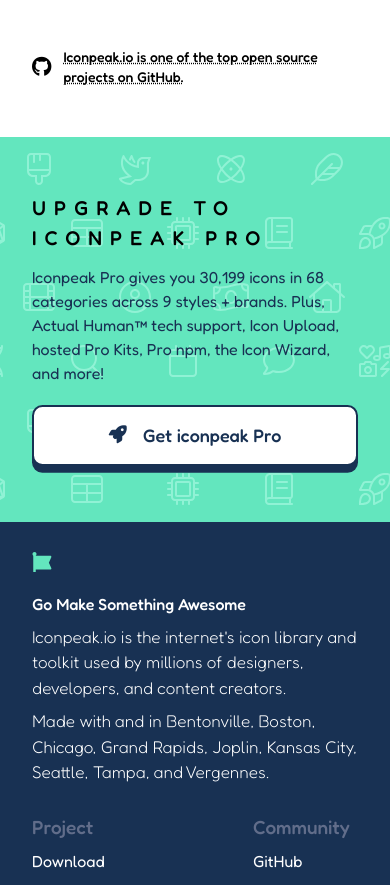
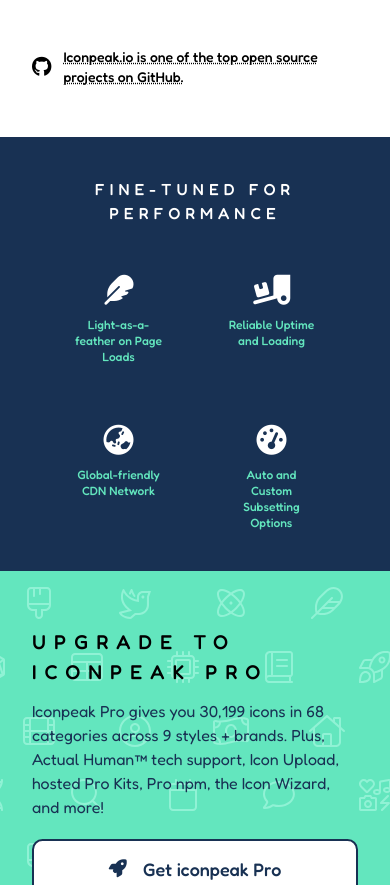
Before and after one commit to the-coder-o/iconpeak.io, a Next.js app: page / in a window 390 px wide. Shown: the part 7560-8445 px from the top of the page. Built offline with nearby package versions, Linux system fonts and the light colour scheme.

Commit message:
finished categories sections responsive

```diff
--- a/app/(home)/page.tsx
+++ b/app/(home)/page.tsx
@@ -319,31 +319,31 @@
           </div>
         </div>
       </div>
-      {/*<div className={'bg-[#183153] p-10'}>*/}
-      {/*  <div className={'container'}>*/}
-      {/*    <div>*/}
-      {/*      <p className={'text-center font-medium tracking-[5px] text-[#fff]'}>FINE-TUNED FOR PERFORMANCE</p>*/}
-      {/*      <div className={'mt-[50px] grid grid-cols-4 gap-[60px]'}>*/}
-      {/*        <div className={'flex flex-col items-center gap-3'}>*/}
-      {/*          <i className="fa-solid fa-feather text-5xl text-[#fff]"></i>*/}
-      {/*          <p className={'text-center font-medium text-[#63E6BE]'}>Light-as-a-feather on Page Loads</p>*/}
-      {/*        </div>*/}
-      {/*        <div className={'flex flex-col items-center gap-3'}>*/}
-      {/*          <i className="fa-solid fa-truck-ramp-box text-5xl text-[#fff]"></i>*/}
-      {/*          <p className={'text-center font-medium text-[#63E6BE]'}>Reliable Uptime and Loading</p>*/}
-      {/*        </div>*/}
-      {/*        <div className={'flex flex-col items-center gap-3'}>*/}
-      {/*          <i className="fa-solid fa-earth-asia text-5xl text-[#fff]"></i>*/}
-      {/*          <p className={'text-center font-medium text-[#63E6BE]'}>Global-friendly CDN Network</p>*/}
-      {/*        </div>*/}
-      {/*        <div className={'flex flex-col items-center gap-3'}>*/}
-      {/*          <i className="fa-solid fa-gauge-high text-5xl text-[#fff]"></i>*/}
-      {/*          <p className={'text-center font-medium text-[#63E6BE]'}>Auto and Custom Subsetting Options</p>*/}
-      {/*        </div>*/}
-      {/*      </div>*/}
-      {/*    </div>*/}
-      {/*  </div>*/}
-      {/*</div>*/}
+      <div className={'bg-[#183153] p-10'}>
+        <div className={'container'}>
+          <div>
+            <p className={'text-center font-medium tracking-[5px] text-[#fff]'}>FINE-TUNED FOR PERFORMANCE</p>
+            <div className={'mt-[50px] grid grid-cols-4 gap-[60px] max-lg:grid-cols-2'}>
+              <div className={'flex flex-col items-center gap-3'}>
+                <i className="fa-solid fa-feather text-5xl text-[#fff] max-md:text-[30px]"></i>
+                <p className={'text-center font-medium text-[#63E6BE] max-md:text-sm max-sm:text-xs'}>Light-as-a-feather on Page Loads</p>
+              </div>
+              <div className={'flex flex-col items-center gap-3'}>
+                <i className="fa-solid fa-truck-ramp-box text-5xl text-[#fff] max-md:text-[30px]"></i>
+                <p className={'text-center font-medium text-[#63E6BE] max-md:text-sm max-sm:text-xs'}>Reliable Uptime and Loading</p>
+              </div>
+              <div className={'flex flex-col items-center gap-3'}>
+                <i className="fa-solid fa-earth-asia text-5xl text-[#fff] max-md:text-[30px]"></i>
+                <p className={'text-center font-medium text-[#63E6BE] max-md:text-sm max-sm:text-xs'}>Global-friendly CDN Network</p>
+              </div>
+              <div className={'flex flex-col items-center gap-3'}>
+                <i className="fa-solid fa-gauge-high text-5xl text-[#fff] max-md:text-[30px]"></i>
+                <p className={'text-center font-medium text-[#63E6BE] max-md:text-sm max-sm:text-xs'}>Auto and Custom Subsetting Options</p>
+              </div>
+            </div>
+          </div>
+        </div>
+      </div>
       {/*<div className={'container'}>*/}
       {/*  <div className={'mb-[60px] mt-[40px] flex items-center justify-between'}>*/}
       {/*    <div className={'flex flex-col gap-5'}>*/}
```
